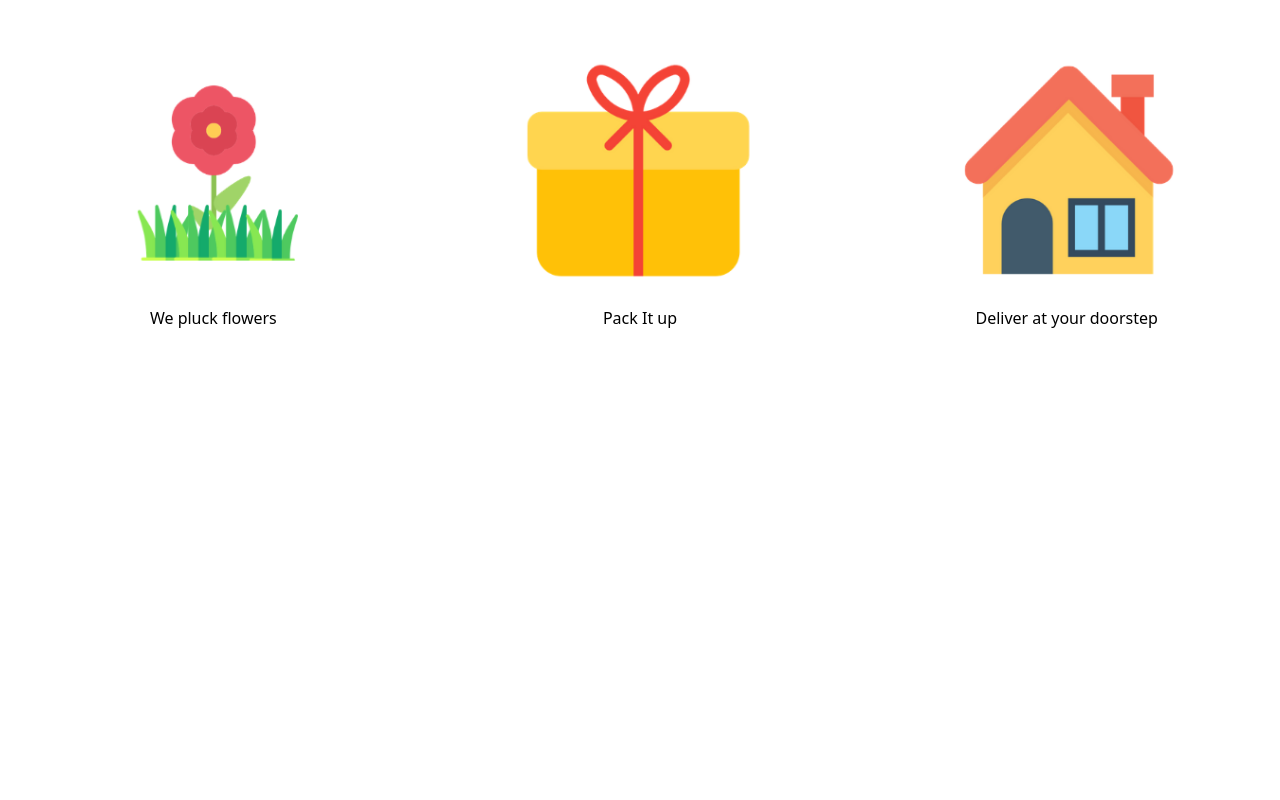
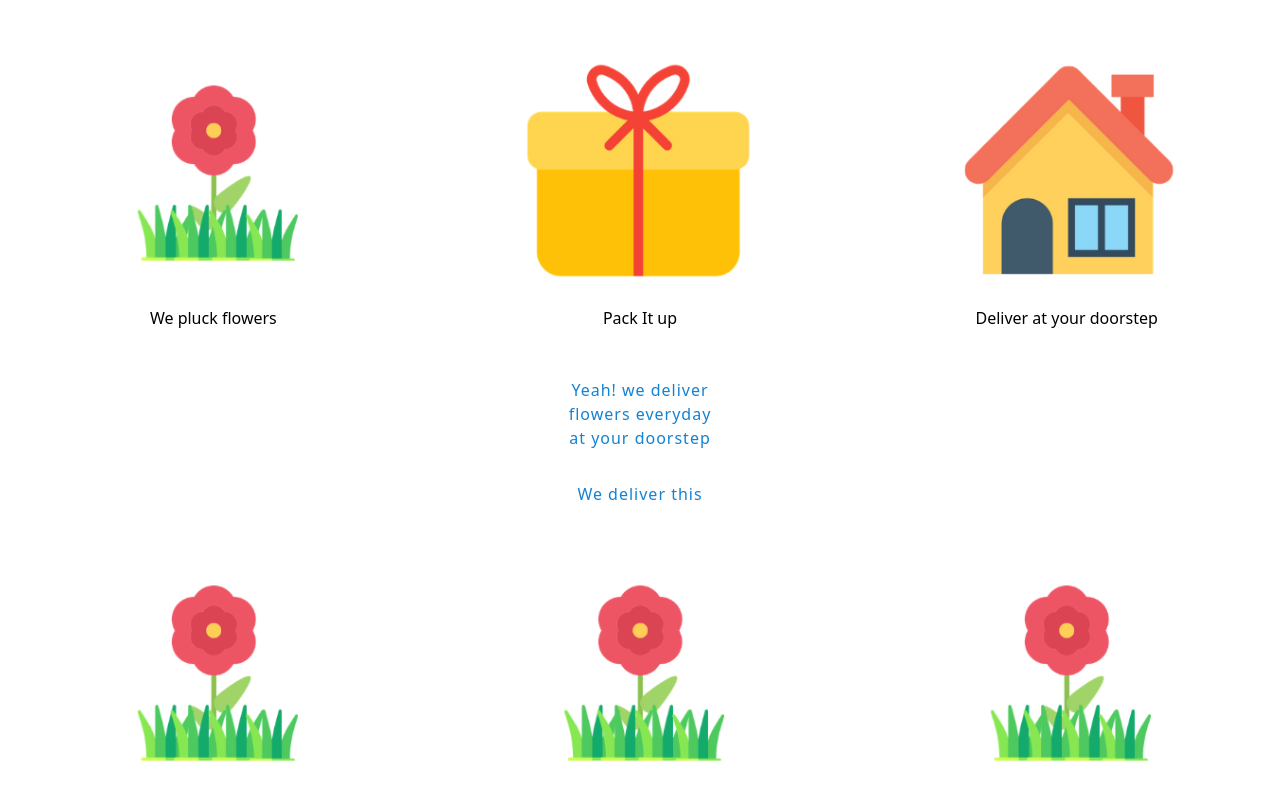
Before and after one commit to nbpro/Shradhadeliveries, a React (Create React App) app: page / in a window 1280 px wide. Shown: the part 529-1329 px from the top of the page. Before the commit the page ends 875 px from the top, so only its background shows below. Built offline with nearby package versions, Linux system fonts and the light colour scheme; the HTML template or start-up script is replaced by a standard one.

Commit message:
added dummy sample

```diff
--- a/src/screens/features/features.css
+++ b/src/screens/features/features.css
@@ -12,3 +12,16 @@
     text-align:center;
     color: #1282d4;
 }
+.delivery-intro{
+    margin: 2rem;
+}
+.delivery-message{
+    font-weight: 400;
+    letter-spacing: 1px;
+    font-size: 1rem;
+    text-align:center;
+    color: #1282d4;
+}
+.delivery-catalog{
+
+}
--- a/src/screens/features/features.js
+++ b/src/screens/features/features.js
@@ -29,6 +29,28 @@ const Features = () => {
           </div>
         </div>
       </div>
+      <div class="w-full">
+        <div class="description delivery-intro">
+          <h2 class="delivery-message">Yeah! we deliver</h2>
+          <h2 class="delivery-message">flowers everyday</h2>
+          <h2 class="delivery-message">at your doorstep</h2>
+        </div>
+      </div>
+
+      <div class="description">
+          <h2 class="delivery-message">We deliver this</h2>
+          <div class="flex">
+            <div class="flex-1 text-center px-4 py-2 m-2">
+                <img src="./assets/images/flower-grass-shradha.png"></img>
+            </div>
+            <div class="flex-1 text-center px-4 py-2 m-2">
+                <img src="./assets/images/flower-grass-shradha.png"></img>
+            </div>
+            <div class="flex-1 text-center px-4 py-2 m-2">
+                <img src="./assets/images/flower-grass-shradha.png"></img>
+            </div>
+          </div>
+      </div>
     </section>
   );
 };
```
